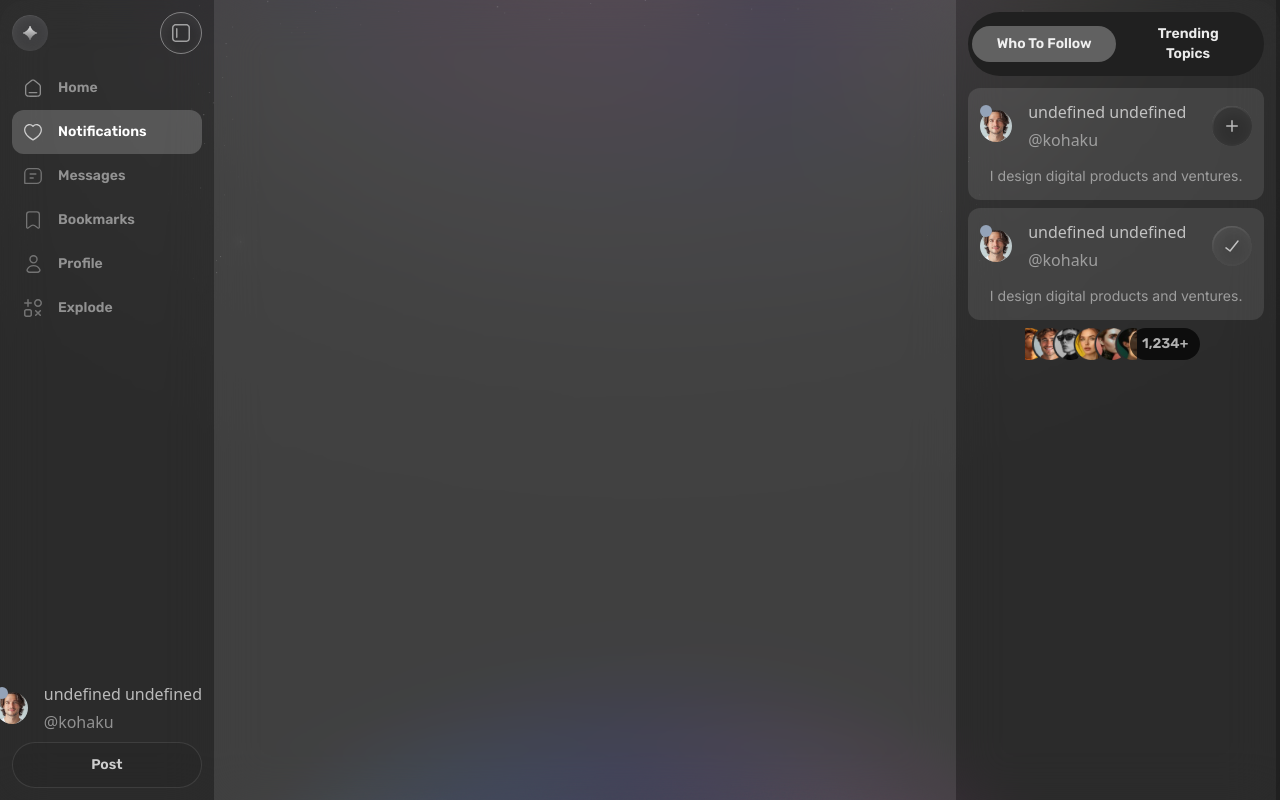
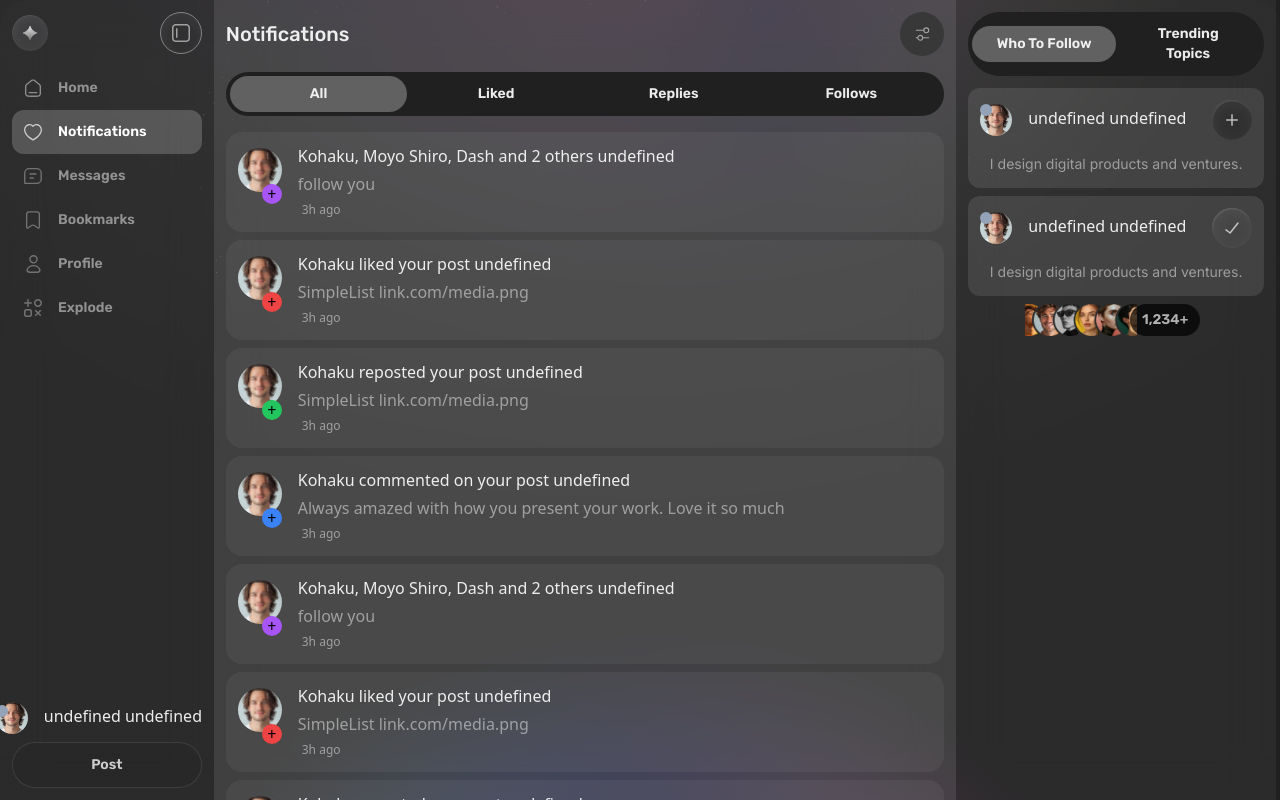
Before and after one commit to TranDanh1122/Bento_chat, a React (Vite) app: page /notifications in a window 1280 px wide. Built offline with nearby package versions, Linux system fonts and the light colour scheme; a web font is replaced by a local one.

Commit message:
update notification layout

```diff
--- a/src/App.css
+++ b/src/App.css
@@ -702,6 +702,10 @@ video {
   left: 0.5rem;
 }
 
+.left-6 {
+  left: 1.5rem;
+}
+
 .left-\[\.5rem\] {
   left: .5rem;
 }
@@ -716,6 +720,10 @@ video {
 
 .top-0 {
   top: 0px;
+}
+
+.top-10 {
+  top: 2.5rem;
 }
 
 .top-4 {
@@ -761,6 +769,14 @@ video {
 .mx-auto {
   margin-left: auto;
   margin-right: auto;
+}
+
+.mb-4 {
+  margin-bottom: 1rem;
+}
+
+.ml-16 {
+  margin-left: 4rem;
 }
 
 .ml-auto {
@@ -883,6 +899,14 @@ video {
   max-height: 300px;
 }
 
+.max-h-\[calc\(100vh-170px\)\] {
+  max-height: calc(100vh - 170px);
+}
+
+.max-h-\[calc\(100vh-100px\)\] {
+  max-height: calc(100vh - 100px);
+}
+
 .min-h-\[100vh\] {
   min-height: 100vh;
 }
@@ -985,15 +1009,15 @@ video {
   min-width: 25%;
 }
 
+.min-w-\[58\%\] {
+  min-width: 58%;
+}
+
 .min-w-fit {
   min-width: -moz-fit-content;
   min-width: fit-content;
 }
 
-.min-w-\[58\%\] {
-  min-width: 58%;
-}
-
 .max-w-28 {
   max-width: 7rem;
 }
@@ -1130,6 +1154,10 @@ video {
   text-wrap: nowrap;
 }
 
+.rounded-2xl {
+  border-radius: 1rem;
+}
+
 .rounded-3xl {
   border-radius: 1.5rem;
 }
@@ -1215,6 +1243,11 @@ video {
   background-color: rgb(0 0 0 / 0.7);
 }
 
+.bg-blue-500 {
+  --tw-bg-opacity: 1;
+  background-color: rgb(59 130 246 / var(--tw-bg-opacity, 1));
+}
+
 .bg-bsColor\/10 {
   background-color: rgb(248 248 248 / 0.1);
 }
@@ -1244,6 +1277,16 @@ video {
   background-color: rgb(74 222 128 / var(--tw-bg-opacity, 1));
 }
 
+.bg-green-500 {
+  --tw-bg-opacity: 1;
+  background-color: rgb(34 197 94 / var(--tw-bg-opacity, 1));
+}
+
+.bg-purple-500 {
+  --tw-bg-opacity: 1;
+  background-color: rgb(168 85 247 / var(--tw-bg-opacity, 1));
+}
+
 .bg-red-400 {
   --tw-bg-opacity: 1;
   background-color: rgb(248 113 113 / var(--tw-bg-opacity, 1));
@@ -1444,6 +1487,10 @@ video {
 
 .text-opacity-45 {
   --tw-text-opacity: 0.45;
+}
+
+.text-opacity-50 {
+  --tw-text-opacity: 0.5;
 }
 
 .text-opacity-80 {
--- a/src/components/User.tsx
+++ b/src/components/User.tsx
@@ -1,20 +1,21 @@
 import clsx from "clsx";
 import React from "react";
 import { NavLink } from "react-router-dom";
-const User = React.memo(({ user, children, isOpen }: { user: User, children: React.ReactNode, isOpen?: boolean }): React.JSX.Element => {
+const User = React.memo(({ user, children, isOpen, isHideActive }: { user: User, children: React.ReactNode, isOpen?: boolean, isHideActive?: boolean }): React.JSX.Element => {
     return <div className="flex items-center justify-start gap-4 relative">
-        <span className={clsx("w-3 h-3 rounded-full top-[10%] left-0 absolute", {
+        {!isHideActive && <span className={clsx("w-3 h-3 rounded-full top-[10%] left-0 absolute", {
             "bg-slate-400": user.status != "active",
             "bg-green-400": user.status == "active"
         })}></span>
+        }
 
         <img src={user.avatar ?? "/images/avt_5.png"} alt="" className="w-8 h-8 object-cover rounded-full" />
         {(isOpen || isOpen == undefined) && <div className="flex flex-col gap-1">
-            <NavLink to="#" className="base-14_sm text-bsColor/70 text-opacity-80 text-nowrap text-ellipsis">{`${user.firstName} ${user.lastName}`}</NavLink>
-            <span className="text-bsColor/50 text-opacity-45 caption">@kohaku</span>
+            <NavLink to="#" className="base-14_sm text-bsColor/95 text-opacity-80 text-nowrap text-ellipsis">{`${user.firstName} ${user.lastName}`}</NavLink>
+            <span className="text-bsColor/50 text-opacity-45 caption">{user.cover}</span>
         </div>}
         {children}
-    </div>
+    </div >
 })
 User.displayName = "User"
 export default User
--- a/src/pages/Notification.tsx
+++ b/src/pages/Notification.tsx
@@ -1,14 +1,82 @@
 import React from "react";
-import Sidebar from "../Layout/Sidebar";
-import RightBar from "../Layout/RightBar";
+import Layout from "../Layout/Layout";
+import ButtonGroup from "../components/ButtonGroup";
+import User from "../components/User";
+import clsx from "clsx";
 export default function Notification(): React.JSX.Element {
     return (
-        <div className="container mb:max-w-none w-full h-full min-h-[100vh] flex rounded-[3rem] " >
-            <Sidebar />
-            <main className="w-auto min-w-[58%] h-full min-h-full bg-bsColor/15 p-3 backdrop-blur-xl  overflow-hidden">
-
-            </main >
-            <RightBar />
-        </div >
+        <Layout>
+            <div className="flex items-center  justify-between mb-4">
+                <h1 className="title text-bsColor/95">Notifications</h1>
+                <div className="w-11 h-11 flex justify-center items-center bg-[#383838] rounded-full cursor-pointer">
+                    <img src="/images/setting.svg" className="w-6 h-6 object-cover" />
+                </div>
+            </div>
+            <ButtonGroup buttons={[
+                { title: "All", handleClick: () => { }, default: true },
+                { title: "Liked", handleClick: () => { } },
+                { title: "Replies", handleClick: () => { } },
+                { title: "Follows", handleClick: () => { } }
+            ]}></ButtonGroup>
+            <div className="flex flex-col gap-2 py-4 overflow-y-scroll scrollbar-none max-h-[calc(100vh-100px)]">
+                <Noti title="Kohaku, Moyo Shiro, Dash and 2 others" type="follow" desc="follow you" />
+                <Noti title="Kohaku liked your post" desc="SimpleList link.com/media.png" type="liked" />
+                <Noti title="Kohaku reposted your post" type="repost" desc="SimpleList link.com/media.png" />
+                <Noti title="Kohaku commented on your post" type="comment" desc="Always amazed with how you present your work. Love it so much" />
+                <Noti title="Kohaku, Moyo Shiro, Dash and 2 others" type="follow" desc="follow you" />
+                <Noti title="Kohaku liked your post" desc="SimpleList link.com/media.png" type="liked" />
+                <Noti title="Kohaku reposted your post" type="repost" desc="SimpleList link.com/media.png" />
+                <Noti title="Kohaku commented on your post" type="comment" desc="Always amazed with how you present your work. Love it so much" />
+                <Noti title="Kohaku, Moyo Shiro, Dash and 2 others" type="follow" desc="follow you" />
+                <Noti title="Kohaku liked your post" desc="SimpleList link.com/media.png" type="liked" />
+                <Noti title="Kohaku reposted your post" type="repost" desc="SimpleList link.com/media.png" />
+                <Noti title="Kohaku commented on your post" type="comment" desc="Always amazed with how you present your work. Love it so much" />
+                <Noti title="Kohaku, Moyo Shiro, Dash and 2 others" type="follow" desc="follow you" />
+                <Noti title="Kohaku liked your post" desc="SimpleList link.com/media.png" type="liked" />
+                <Noti title="Kohaku reposted your post" type="repost" desc="SimpleList link.com/media.png" />
+                <Noti title="Kohaku commented on your post" type="comment" desc="Always amazed with how you present your work. Love it so much" />
+                <Noti title="Kohaku, Moyo Shiro, Dash and 2 others" type="follow" desc="follow you" />
+                <Noti title="Kohaku liked your post" desc="SimpleList link.com/media.png" type="liked" />
+                <Noti title="Kohaku reposted your post" type="repost" desc="SimpleList link.com/media.png" />
+                <Noti title="Kohaku commented on your post" type="comment" desc="Always amazed with how you present your work. Love it so much" />
+                <Noti title="Kohaku, Moyo Shiro, Dash and 2 others" type="follow" desc="follow you" />
+                <Noti title="Kohaku liked your post" desc="SimpleList link.com/media.png" type="liked" />
+                <Noti title="Kohaku reposted your post" type="repost" desc="SimpleList link.com/media.png" />
+                <Noti title="Kohaku commented on your post" type="comment" desc="Always amazed with how you present your work. Love it so much" />
+            </div>
+        </Layout >
     )
 }
+export function Noti({ title, desc, type }: { title: string, desc: string, type: string }): React.JSX.Element {
+    const data = {} as User
+    const ref = React.useRef<HTMLDivElement>(null)
+    React.useEffect(() => {
+        if (ref.current) {
+            ref.current.querySelector("img")?.classList.remove("w-8", "h-8")
+            ref.current.querySelector("img")?.classList.add("w-11", "h-11")
+        }
+    }, [])
+    // const constent = {
+    //     follow: "+",
+    //     liked: "",
+    //     repost: "repost your post",
+    //     comment: "comment on your post"
+    // }
+    return (<>
+        <div ref={ref} className="bg-bsColor/5 p-3 rounded-2xl" >
+            <User user={{ ...data, firstName: title, cover: desc }} isHideActive={true} >
+                <span className={clsx("w-5 h-5 rounded-full top-10 left-6 absolute z-20 flex items-center justify-center", {
+                    "bg-purple-500": type == "follow",
+                    "bg-red-500": type == "liked",
+                    "bg-green-500": type == "repost",
+                    "bg-blue-500": type == "comment",
+                })}>
+                    +
+                </span>
+            </User>
+            <span className="caption_r text-bsColor/50 text-opacity-50 ml-16 mt-3">3h ago</span>
+        </div>
+
+
+    </>)
+}
```
